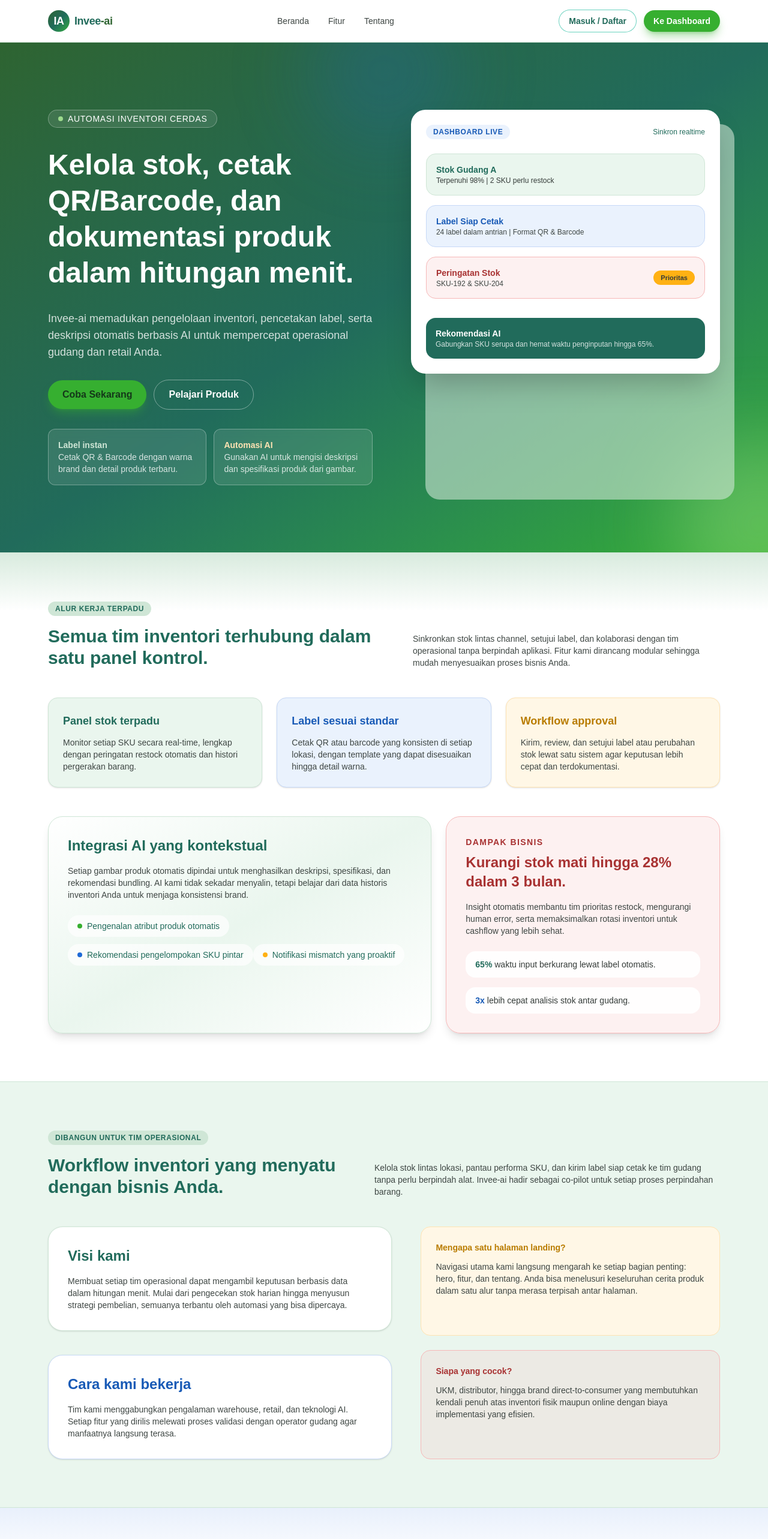
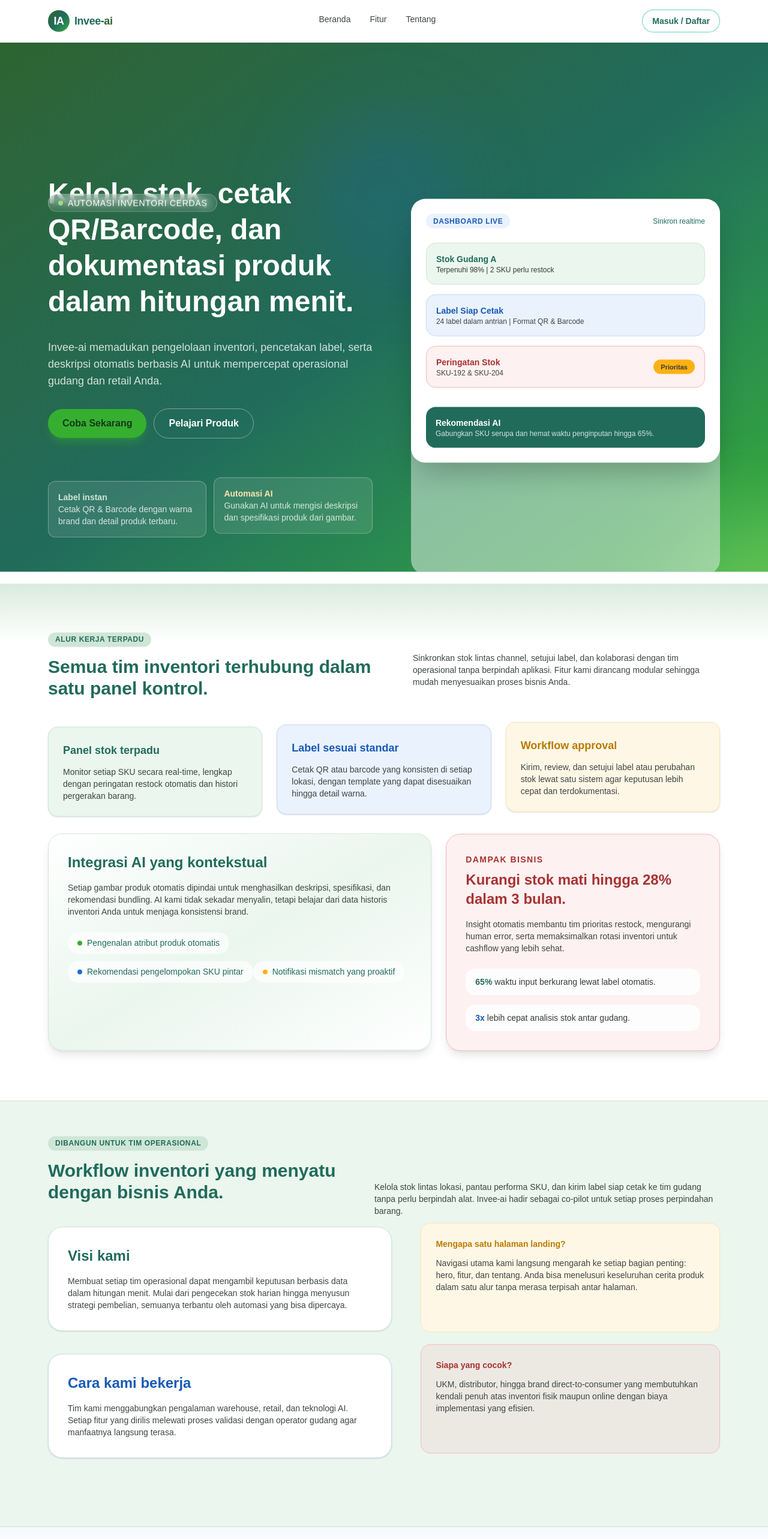
Before and after one commit to muhibmdn/inventoryqr-ai, a Next.js app: page / in a window 1280 px wide. Shown: the top 2566 px of the page at 60% size. Built offline with nearby package versions, Linux system fonts and the light colour scheme.

Commit message:
Update Landing Page - Smooth-Scroll, Close Form Modal, Navbar Behaviour

```diff
--- a/app/(marketing)/page.tsx
+++ b/app/(marketing)/page.tsx
@@ -1,16 +1,100 @@
+"use client";
 import Link from "next/link";
+import { useEffect } from "react";
+
+function triggerAuthModal(mode: "login" | "register" = "login") {
+  if (typeof window === "undefined") return;
+  window.dispatchEvent(
+    new CustomEvent("auth-modal:open", { detail: { mode } })
+  );
+}
 
 export default function LandingPage() {
+  useEffect(() => {
+    if (typeof window === "undefined") return;
+
+    const root = document.documentElement;
+    const previousBehavior = root.style.scrollBehavior;
+    root.style.scrollBehavior = "smooth";
+
+    const prefersReducedMotion = window.matchMedia(
+      "(prefers-reduced-motion: reduce)"
+    );
+    if (prefersReducedMotion.matches) {
+      return () => {
+        root.style.scrollBehavior = previousBehavior;
+      };
+    }
+
+    const elements = Array.from(
+      document.querySelectorAll<HTMLElement>("[data-parallax]")
+    );
+    const baseTransforms = new WeakMap<HTMLElement, string>();
+
+    const update = () => {
+      const viewportCenter = window.innerHeight / 2;
+      elements.forEach((el) => {
+        const speed = Number(el.dataset.parallax ?? "0");
+        if (!baseTransforms.has(el)) {
+          const computed = window.getComputedStyle(el).transform;
+          baseTransforms.set(el, computed !== "none" ? computed : "");
+        }
+        const rect = el.getBoundingClientRect();
+        const elementCenter = rect.top + rect.height / 2;
+        const offset = (viewportCenter - elementCenter) * speed;
+        const base = baseTransforms.get(el) ?? "";
+        const parallaxTransform = `translate3d(0, ${offset}px, 0)`;
+        el.style.transform = `${base} ${parallaxTransform}`.trim();
+      });
+    };
+
+    let ticking = false;
+    const handleScroll = () => {
+      if (!ticking) {
+        ticking = true;
+        requestAnimationFrame(() => {
+          update();
+          ticking = false;
+        });
+      }
+    };
+
+    update();
+    window.addEventListener("scroll", handleScroll, { passive: true });
+
+    return () => {
+      root.style.scrollBehavior = previousBehavior;
+      window.removeEventListener("scroll", handleScroll);
+      elements.forEach((el) => {
+        el.style.transform = baseTransforms.get(el) ?? "";
+      });
+    };
+  }, []);
+
   return (
     <main className="bg-[#EAF6EE] text-[#343B38]">
-      <section id="home" className="relative overflow-hidden">
+      <section
+        id="home"
+        data-section
+        className="relative overflow-hidden pt-36 pb-24 md:pt-40"
+        style={{ minHeight: "100vh" }}
+      >
         <div className="absolute inset-0 bg-gradient-to-br from-[#2E6431] via-[#216B5B] to-[#36AF30]" />
-        <div className="absolute -bottom-24 -right-32 h-72 w-72 rounded-full bg-[#9DDB8D]/40 blur-3xl" />
-        <div className="absolute -top-20 left-1/2 h-64 w-64 -translate-x-1/2 rounded-full bg-[#1E6AD6]/20 blur-3xl" />
+        <div
+          data-parallax="0.2"
+          className="absolute -bottom-24 -right-32 h-72 w-72 rounded-full bg-[#9DDB8D]/40 blur-3xl"
+        />
+        <div
+          data-parallax="0.18"
+          className="absolute -top-20 left-1/2 h-64 w-64 -translate-x-1/2 rounded-full bg-[#1E6AD6]/20 blur-3xl"
+        />
 
-        <div className="relative mx-auto grid max-w-6xl grid-cols-1 gap-16 px-4 py-20 lg:grid-cols-[1.05fr_minmax(0,1fr)] lg:py-28">
+        <div className="relative mx-auto grid max-w-6xl grid-cols-1 gap-16 px-4 lg:grid-cols-[1.05fr_minmax(0,1fr)]">
           <div className="space-y-8 text-white">
-            <span className="inline-flex items-center gap-2 rounded-full border border-white/30 bg-white/10 px-4 py-1 text-sm uppercase tracking-wider backdrop-blur">
+            <span
+              data-parallax="0.08"
+              className="inline-flex items-center gap-2 rounded-full border border-white/30 bg-white/10 px-4 py-1 text-sm uppercase tracking-wider backdrop-blur"
+            >
               <span className="h-2 w-2 rounded-full bg-[#9DDB8D]" />
               Automasi Inventori Cerdas
             </span>
@@ -22,12 +106,13 @@ export default function LandingPage() {
               Invee-ai memadukan pengelolaan inventori, pencetakan label, serta deskripsi otomatis berbasis AI untuk mempercepat operasional gudang dan retail Anda.
             </p>
             <div className="flex flex-col gap-3 sm:flex-row sm:items-center">
-              <Link
-                href="/dashboard"
+              <button
+                type="button"
+                onClick={() => triggerAuthModal("login")}
                 className="inline-flex items-center justify-center rounded-full bg-[#36AF30] px-6 py-3 text-base font-semibold text-[#143819] shadow-lg shadow-[#36AF30]/40 transition hover:bg-[#2E6431] hover:text-white"
               >
                 Coba Sekarang
-              </Link>
+              </button>
               <Link
                 href="/#about"
                 className="inline-flex items-center justify-center rounded-full border border-white/40 px-6 py-3 text-base font-semibold text-white transition hover:bg-white/10"
@@ -37,13 +122,19 @@ export default function LandingPage() {
             </div>
 
             <div className="grid gap-3 sm:grid-cols-2">
-              <div className="rounded-xl border border-white/30 bg-white/10 p-4 backdrop-blur">
+              <div
+                data-parallax="0.06"
+                className="rounded-xl border border-white/30 bg-white/10 p-4 backdrop-blur"
+              >
                 <p className="text-sm font-semibold text-[#CFE6D6]">Label instan</p>
                 <p className="text-sm text-white/80">
                   Cetak QR & Barcode dengan warna brand dan detail produk terbaru.
                 </p>
               </div>
-              <div className="rounded-xl border border-white/30 bg-white/10 p-4 backdrop-blur">
+              <div
+                data-parallax="0.05"
+                className="rounded-xl border border-white/30 bg-white/10 p-4 backdrop-blur"
+              >
                 <p className="text-sm font-semibold text-[#FFE3B3]">Automasi AI</p>
                 <p className="text-sm text-white/80">
                   Gunakan AI untuk mengisi deskripsi dan spesifikasi produk dari gambar.
@@ -52,8 +143,8 @@ export default function LandingPage() {
             </div>
           </div>
 
-          <div className="relative">
-            <div className="absolute inset-0 translate-x-6 translate-y-6 rounded-3xl bg-[#CFE6D6] opacity-60" />
+          <div data-parallax="0.12" className="relative">
+            <div className="absolute inset-0 rounded-3xl bg-[#CFE6D6] opacity-60" />
             <div className="relative rounded-3xl border border-white/40 bg-white p-6 shadow-2xl">
               <div className="mb-6 flex items-center justify-between">
                 <span className="rounded-full bg-[#EAF2FD] px-3 py-1 text-xs font-semibold uppercase tracking-wider text-[#185AB6]">
@@ -93,11 +184,18 @@ export default function LandingPage() {
         </div>
       </section>
 
-      <section id="features" className="relative overflow-hidden border-y border-[#CFE6D6] bg-white">
-        <div className="absolute inset-x-0 top-0 h-24 bg-gradient-to-b from-[#CFE6D6]/80 to-transparent" />
+      <section
+        id="features"
+        data-section
+        className="relative overflow-hidden border-y border-[#CFE6D6] bg-white"
+      >
+        <div
+          data-parallax="0.04"
+          className="absolute inset-x-0 top-0 h-24 bg-gradient-to-b from-[#CFE6D6]/80 to-transparent"
+        />
         <div className="relative mx-auto flex max-w-6xl flex-col gap-12 px-4 py-20">
           <div className="flex flex-col items-start justify-between gap-6 md:flex-row md:items-end">
-            <div>
+            <div data-parallax="0.05">
               <p className="inline-flex items-center gap-2 rounded-full bg-[#CFE6D6] px-3 py-1 text-xs font-semibold uppercase tracking-wider text-[#216B5B]">
                 Alur kerja terpadu
               </p>
@@ -111,19 +209,28 @@ export default function LandingPage() {
           </div>
 
           <div className="grid gap-6 md:grid-cols-3">
-            <div className="rounded-2xl border border-[#CFE6D6] bg-[#EAF6EE] p-6 shadow-sm">
+            <div
+              data-parallax="0.08"
+              className="rounded-2xl border border-[#CFE6D6] bg-[#EAF6EE] p-6 shadow-sm"
+            >
               <h3 className="mb-3 text-lg font-semibold text-[#216B5B]">Panel stok terpadu</h3>
               <p className="text-sm text-[#3E4643]">
                 Monitor setiap SKU secara real-time, lengkap dengan peringatan restock otomatis dan histori pergerakan barang.
               </p>
             </div>
-            <div className="rounded-2xl border border-[#C7D9F7] bg-[#EAF2FD] p-6 shadow-sm">
+            <div
+              data-parallax="0.06"
+              className="rounded-2xl border border-[#C7D9F7] bg-[#EAF2FD] p-6 shadow-sm"
+            >
               <h3 className="mb-3 text-lg font-semibold text-[#185AB6]">Label sesuai standar</h3>
               <p className="text-sm text-[#3E4643]">
                 Cetak QR atau barcode yang konsisten di setiap lokasi, dengan template yang dapat disesuaikan hingga detail warna.
               </p>
             </div>
-            <div className="rounded-2xl border border-[#FFE3B3] bg-[#FFF7E6] p-6 shadow-sm">
+            <div
+              data-parallax="0.04"
+              className="rounded-2xl border border-[#FFE3B3] bg-[#FFF7E6] p-6 shadow-sm"
+            >
               <h3 className="mb-3 text-lg font-semibold text-[#B97C00]">Workflow approval</h3>
               <p className="text-sm text-[#3E4643]">
                 Kirim, review, dan setujui label atau perubahan stok lewat satu sistem agar keputusan lebih cepat dan terdokumentasi.
@@ -132,7 +239,10 @@ export default function LandingPage() {
           </div>
 
           <div className="grid gap-6 md:grid-cols-[1.4fr_1fr]">
-            <div className="rounded-3xl border border-[#CFE6D6] bg-gradient-to-br from-white via-[#EAF6EE] to-white p-8 shadow-lg">
+            <div
+              data-parallax="0.05"
+              className="rounded-3xl border border-[#CFE6D6] bg-gradient-to-br from-white via-[#EAF6EE] to-white p-8 shadow-lg"
+            >
               <h3 className="text-2xl font-semibold text-[#216B5B]">Integrasi AI yang kontekstual</h3>
               <p className="mt-4 text-sm text-[#3E4643]">
                 Setiap gambar produk otomatis dipindai untuk menghasilkan deskripsi, spesifikasi, dan rekomendasi bundling. AI kami tidak sekadar menyalin, tetapi belajar dari data historis inventori Anda untuk menjaga konsistensi brand.
@@ -152,7 +262,10 @@ export default function LandingPage() {
                 </li>
               </ul>
             </div>
-            <div className="rounded-3xl border border-[#F6B8B8] bg-[#F6B8B8]/20 p-8 shadow-lg">
+            <div
+              data-parallax="0.04"
+              className="rounded-3xl border border-[#F6B8B8] bg-[#F6B8B8]/20 p-8 shadow-lg"
+            >
               <p className="text-sm font-semibold uppercase tracking-widest text-[#A83232]">
                 Dampak bisnis
               </p>
@@ -175,9 +288,13 @@ export default function LandingPage() {
         </div>
       </section>
 
-      <section id="about" className="mx-auto max-w-6xl px-4 py-20">
+      <section
+        id="about"
+        data-section
+        className="mx-auto max-w-6xl px-4 py-20"
+      >
         <div className="mb-12 flex flex-col items-start justify-between gap-6 md:flex-row md:items-end">
-          <div>
+          <div data-parallax="0.05">
             <p className="inline-flex items-center gap-2 rounded-full bg-[#CFE6D6] px-3 py-1 text-xs font-semibold uppercase tracking-wider text-[#216B5B]">
               Dibangun untuk tim operasional
             </p>
@@ -192,13 +309,19 @@ export default function LandingPage() {
 
         <div className="grid gap-12 md:grid-cols-[1.15fr_minmax(0,1fr)]">
           <div className="space-y-10">
-            <article className="rounded-3xl border border-[#CFE6D6] bg-white p-8 shadow-sm">
+            <article
+              data-parallax="0.05"
+              className="rounded-3xl border border-[#CFE6D6] bg-white p-8 shadow-sm"
+            >
               <h3 className="text-2xl font-semibold text-[#216B5B]">Visi kami</h3>
               <p className="mt-4 text-sm text-[#3E4643]">
                 Membuat setiap tim operasional dapat mengambil keputusan berbasis data dalam hitungan menit. Mulai dari pengecekan stok harian hingga menyusun strategi pembelian, semuanya terbantu oleh automasi yang bisa dipercaya.
               </p>
             </article>
-            <article className="rounded-3xl border border-[#C7D9F7] bg-white p-8 shadow-sm">
+            <article
+              data-parallax="0.04"
+              className="rounded-3xl border border-[#C7D9F7] bg-white p-8 shadow-sm"
+            >
               <h3 className="text-2xl font-semibold text-[#185AB6]">Cara kami bekerja</h3>
               <p className="mt-4 text-sm text-[#3E4643]">
                 Tim kami menggabungkan pengalaman warehouse, retail, dan teknologi AI. Setiap fitur yang dirilis melewati proses validasi dengan operator gudang agar manfaatnya langsung terasa.
@@ -207,13 +330,19 @@ export default function LandingPage() {
           </div>
 
           <div className="grid gap-6">
-            <div className="rounded-2xl border border-[#FFE3B3] bg-[#FFF7E6] p-6">
+            <div
+              data-parallax="0.06"
+              className="rounded-2xl border border-[#FFE3B3] bg-[#FFF7E6] p-6"
+            >
               <p className="text-sm font-semibold text-[#B97C00]">Mengapa satu halaman landing?</p>
               <p className="mt-3 text-sm text-[#3E4643]">
                 Navigasi utama kami langsung mengarah ke setiap bagian penting: hero, fitur, dan tentang. Anda bisa menelusuri keseluruhan cerita produk dalam satu alur tanpa merasa terpisah antar halaman.
               </p>
             </div>
-            <div className="rounded-2xl border border-[#F6B8B8] bg-[#F6B8B8]/20 p-6">
+            <div
+              data-parallax="0.05"
+              className="rounded-2xl border border-[#F6B8B8] bg-[#F6B8B8]/20 p-6"
+            >
               <p className="text-sm font-semibold text-[#A83232]">Siapa yang cocok?</p>
               <p className="mt-3 text-sm text-[#3E4643]">
                 UKM, distributor, hingga brand direct-to-consumer yang membutuhkan kendali penuh atas inventori fisik maupun online dengan biaya implementasi yang efisien.
@@ -224,7 +353,10 @@ export default function LandingPage() {
       </section>
 
       <section className="relative overflow-hidden border-t border-[#CFE6D6] bg-white">
-        <div className="absolute inset-x-0 top-0 h-24 bg-gradient-to-b from-[#C7D9F7]/40 to-transparent" />
+        <div
+          data-parallax="0.05"
+          className="absolute inset-x-0 top-0 h-24 bg-gradient-to-b from-[#C7D9F7]/40 to-transparent"
+        />
         <div className="relative mx-auto max-w-6xl px-4 py-16">
           <div className="grid gap-10 rounded-3xl border border-[#C7D9F7] bg-[#EAF2FD] p-8 md:grid-cols-[1.2fr_minmax(0,1fr)] md:items-center">
             <div className="space-y-4">
@@ -237,12 +369,13 @@ export default function LandingPage() {
               </p>
             </div>
             <div className="flex flex-col gap-3 sm:flex-row">
-              <Link
-                href="/dashboard"
+              <button
+                type="button"
+                onClick={() => triggerAuthModal("login")}
                 className="flex-1 rounded-full bg-[#36AF30] px-5 py-3 text-center text-sm font-semibold text-white shadow-lg shadow-[#36AF30]/30 transition hover:bg-[#2E6431]"
               >
-                Masuk ke Dashboard
-              </Link>
+                Masuk untuk mulai
+              </button>
               <Link
                 href="/#home"
                 className="flex-1 rounded-full border border-[#216B5B] px-5 py-3 text-center text-sm font-semibold text-[#216B5B] transition hover:bg-[#EAF6EE]"
--- a/src/components/marketing/navbar.tsx
+++ b/src/components/marketing/navbar.tsx
@@ -1,7 +1,9 @@
 "use client";
 import Link from "next/link";
-import { useState } from "react";
+import { useEffect, useState } from "react";
 import { AuthModal } from "./auth-modal";
+
+type AuthMode = "login" | "register";
 
 const navLinks = [
   { href: "/#home", label: "Beranda" },
@@ -11,9 +13,81 @@ const navLinks = [
 
 export function MarketingNavbar() {
   const [open, setOpen] = useState(false);
+  const [modalMode, setModalMode] = useState<AuthMode>("login");
+  const [activeSection, setActiveSection] = useState("#home");
+  const [scrolled, setScrolled] = useState(false);
+
+  useEffect(() => {
+    if (typeof window === "undefined") return;
+    const handleScroll = () => {
+      setScrolled(window.scrollY > 24);
+    };
+    handleScroll();
+    window.addEventListener("scroll", handleScroll, { passive: true });
+    return () => window.removeEventListener("scroll", handleScroll);
+  }, []);
+
+  useEffect(() => {
+    if (typeof window === "undefined") return;
+    const initialHash = window.location.hash || "#home";
+    setActiveSection(initialHash);
+
+    const sections = Array.from(
+      document.querySelectorAll<HTMLElement>("[data-section]")
+    );
+    if (!sections.length) return;
+
+    const observer = new IntersectionObserver(
+      (entries) => {
+        entries.forEach((entry) => {
+          if (entry.isIntersecting) {
+            setActiveSection(`#${entry.target.id}`);
+          }
+        });
+      },
+      {
+        rootMargin: "-35% 0px -45% 0px",
+        threshold: 0.2,
+      }
+    );
+
+    sections.forEach((section) => observer.observe(section));
+
+    return () => observer.disconnect();
+  }, []);
+
+  useEffect(() => {
+    if (typeof window === "undefined") return;
+    const externalOpenHandler = (event: Event) => {
+      const detail = (event as CustomEvent<{ mode?: AuthMode }>).detail;
+      setModalMode(detail?.mode ?? "login");
+      setOpen(true);
+    };
+
+    window.addEventListener(
+      "auth-modal:open",
+      externalOpenHandler as EventListener
+    );
+    return () =>
+      window.removeEventListener(
+        "auth-modal:open",
+        externalOpenHandler as EventListener
+      );
+  }, []);
+
+  const openModal = (mode: AuthMode) => {
+    setModalMode(mode);
+    setOpen(true);
+  };
+
+  const headerClasses = scrolled
+    ? "border-b border-[#CFE6D6] bg-white/80 backdrop-blur-xl shadow-sm"
+    : "border-b border-transparent bg-white";
 
   return (
-    <header className="sticky top-0 z-50 border-b border-[#CFE6D6] bg-white/80 backdrop-blur-xl">
+    <header
+      className={`sticky top-0 z-50 transition-all duration-300 ${headerClasses}`}
+    >
       <div className="relative mx-auto flex max-w-6xl items-center justify-between gap-6 px-4 py-4">
         <Link
           href="/#home"
@@ -27,36 +101,43 @@ export function MarketingNavbar() {
           </span>
         </Link>
 
-        <nav className="hidden items-center gap-8 text-sm font-medium text-[#3E4643] md:flex">
-          {navLinks.map((item) => (
+        <nav className="hidden items-center gap-8 md:flex">
+          {navLinks.map((item) => {
+            const isActive = activeSection === item.href;
+            return (
               <Link
                 key={item.href}
                 href={item.href}
-              className="transition hover:text-[#216B5B]"
                 scroll
+                onClick={() => setActiveSection(item.href)}
+                className={`group flex flex-col items-center gap-1 text-sm font-medium transition-colors ${
+                  isActive ? "text-[#216B5B]" : "text-[#3E4643] hover:text-[#216B5B]"
+                }`}
               >
-              {item.label}
+                <span>{item.label}</span>
+                <span
+                  className={`h-0.5 w-full origin-center rounded-full transition-transform duration-300 ${
+                    isActive
+                      ? "scale-x-100 bg-[#2E6431]"
+                      : "scale-x-0 bg-[#9DDB8D] group-hover:scale-x-100"
+                  }`}
+                />
               </Link>
-          ))}
+            );
+          })}
         </nav>
 
         <div className="hidden items-center gap-3 md:flex">
           <button
-            onClick={() => setOpen(true)}
+            onClick={() => openModal("login")}
             className="inline-flex items-center justify-center rounded-full border border-[#2CBFA4]/70 bg-white px-4 py-2 text-sm font-semibold text-[#216B5B] transition hover:-translate-y-[1px] hover:border-[#2CBFA4] hover:bg-[#EAF6EE] hover:text-[#2E6431]"
           >
             Masuk / Daftar
           </button>
-          <Link
-            href="/dashboard"
-            className="inline-flex items-center justify-center rounded-full bg-[#36AF30] px-4 py-2 text-sm font-semibold text-white shadow-lg shadow-[#36AF30]/40 transition hover:-translate-y-[1px] hover:bg-[#2E6431]"
-          >
-            Ke Dashboard
-          </Link>
         </div>
 
         <button
-          onClick={() => setOpen(true)}
+          onClick={() => openModal("login")}
           className="inline-flex items-center justify-center rounded-full border border-[#36AF30] px-4 py-2 text-sm font-semibold text-[#216B5B] transition hover:bg-[#EAF6EE] md:hidden"
         >
           Masuk
@@ -64,14 +145,36 @@ export function MarketingNavbar() {
       </div>
 
       <nav className="flex items-center justify-center gap-6 border-t border-[#CFE6D6] bg-[#EAF6EE] px-4 py-3 text-sm font-medium text-[#216B5B] md:hidden">
-        {navLinks.map((item) => (
-          <Link key={item.href} href={item.href} scroll className="transition hover:text-[#2E6431]">
-            {item.label}
+        {navLinks.map((item) => {
+          const isActive = activeSection === item.href;
+          return (
+            <Link
+              key={item.href}
+              href={item.href}
+              scroll
+              onClick={() => setActiveSection(item.href)}
+              className={`group flex flex-col items-center gap-1 transition-colors ${
+                isActive ? "text-[#216B5B]" : "text-[#3E4643] hover:text-[#216B5B]"
+              }`}
+            >
+              <span>{item.label}</span>
+              <span
+                className={`h-0.5 w-full origin-center rounded-full transition-transform duration-300 ${
+                  isActive
+                    ? "scale-x-100 bg-[#2E6431]"
+                    : "scale-x-0 bg-[#9DDB8D] group-hover:scale-x-100"
+                }`}
+              />
             </Link>
-        ))}
+          );
+        })}
       </nav>
 
-      <AuthModal open={open} onOpenChange={setOpen} />
+      <AuthModal
+        open={open}
+        onOpenChange={setOpen}
+        initialMode={modalMode}
+      />
     </header>
   );
 }
```
Also changed, not shown: src/components/marketing/auth-modal.tsx (+25 -7 lines). Lines whose indentation alone changed are shown as unchanged.
